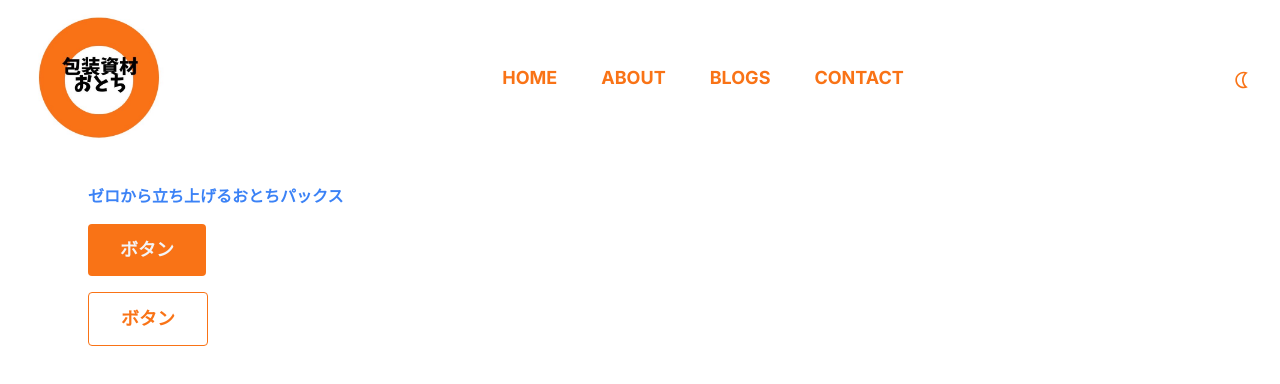
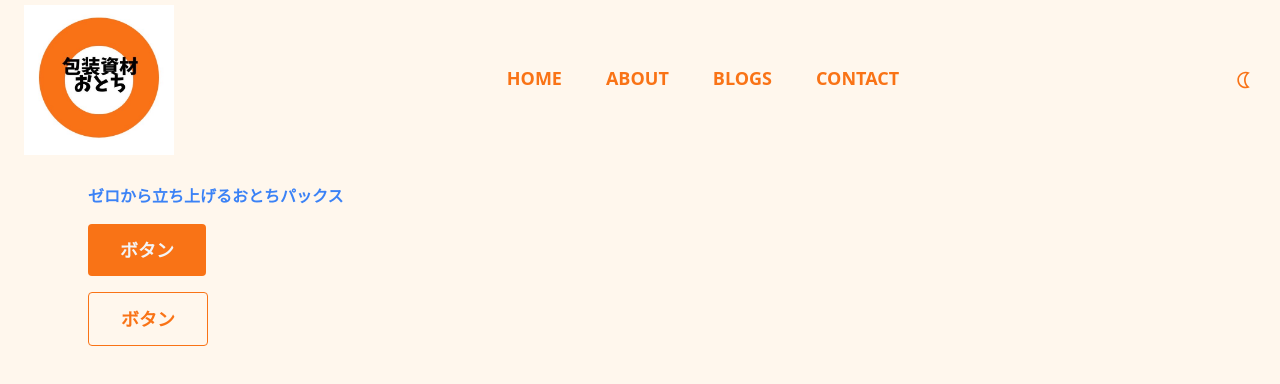
Before and after one commit to knm22mukk/otochi-packs, a Next.js app: page / in a window 1280 px wide. Shown: the top 384 px of the page. Built offline with nearby package versions, Linux system fonts and the light colour scheme.

Commit message:
ダークモードに合わせてカラーを変更しました

```diff
--- a/src/app/layout.tsx
+++ b/src/app/layout.tsx
@@ -1,13 +1,9 @@
-import { Inter } from 'next/font/google';
-
 import Header from '@/components/Header';
 import ThemeProvider from '@/components/ThemeProvider';
 
 import type { Metadata } from 'next';
 
 import './globals.css';
-
-const inter = Inter({ subsets: ['latin'] });
 
 export const metadata: Metadata = {
   title: 'おとちパックス',
@@ -21,7 +17,7 @@ export default function RootLayout({
 }>) {
   return (
     <html lang='ja' suppressHydrationWarning>
-      <body className={inter.className}>
+      <body className='bg-orange-50 text-gray-800 dark:bg-gray-800 dark:text-white'>
         <ThemeProvider>
           <Header />
           {children}
--- a/src/components/Header.tsx
+++ b/src/components/Header.tsx
@@ -8,7 +8,7 @@ import { navLinks } from '@/const/navLinks';
 
 export default function Header() {
   return (
-    <header className='bg-white p-4'>
+    <header className='p-4'>
       <div className='container mx-auto flex h-32 items-center justify-between'>
         <Link href='/' aria-label='Home' className='flex items-center p-2'>
           <Image src='/images/logo.jpg' alt='otochi packs' width={150} height={150} />
--- a/src/components/MobileNav.tsx
+++ b/src/components/MobileNav.tsx
@@ -23,7 +23,7 @@ export default function MobileNav() {
       <button
         type='button'
         aria-label='Toggle Menu'
-        className='h-10 w-10 text-2xl'
+        className='inline-flex h-10 w-10 items-center justify-center rounded-lg p-2 text-xl text-orange-500 hover:bg-orange-100 hover:text-orange-600'
         onClick={onToggleNav}
       >
         <AiOutlineMenu />
@@ -35,7 +35,7 @@ export default function MobileNav() {
       >
         <div className='flex justify-end'>
           <button
-            className='mr-10 mt-10 h-10 w-10 text-2xl'
+            className='mr-10 mt-10 h-10 w-10 rounded-lg p-2 text-2xl text-orange-500 hover:bg-orange-100 hover:text-orange-600'
             aria-label='Toggle Menu'
             onClick={onToggleNav}
           >
--- a/src/components/ThemeToggleButton.tsx
+++ b/src/components/ThemeToggleButton.tsx
@@ -21,7 +21,7 @@ export default function ThemeToggleButton() {
       type='button'
       aria-label='Theme Toggle Button'
       onClick={handleClick}
-      className='h-10 w-10 rounded p-2 text-xl font-bold text-orange-500'
+      className='inline-flex h-10 w-10 items-center justify-center rounded-lg p-2 text-xl text-orange-500 hover:bg-orange-100 hover:text-orange-600'
     >
       {mounted && (
         <>{theme === 'light' ? <MdOutlineNightlight /> : <MdOutlineWbSunny />}</>
```
